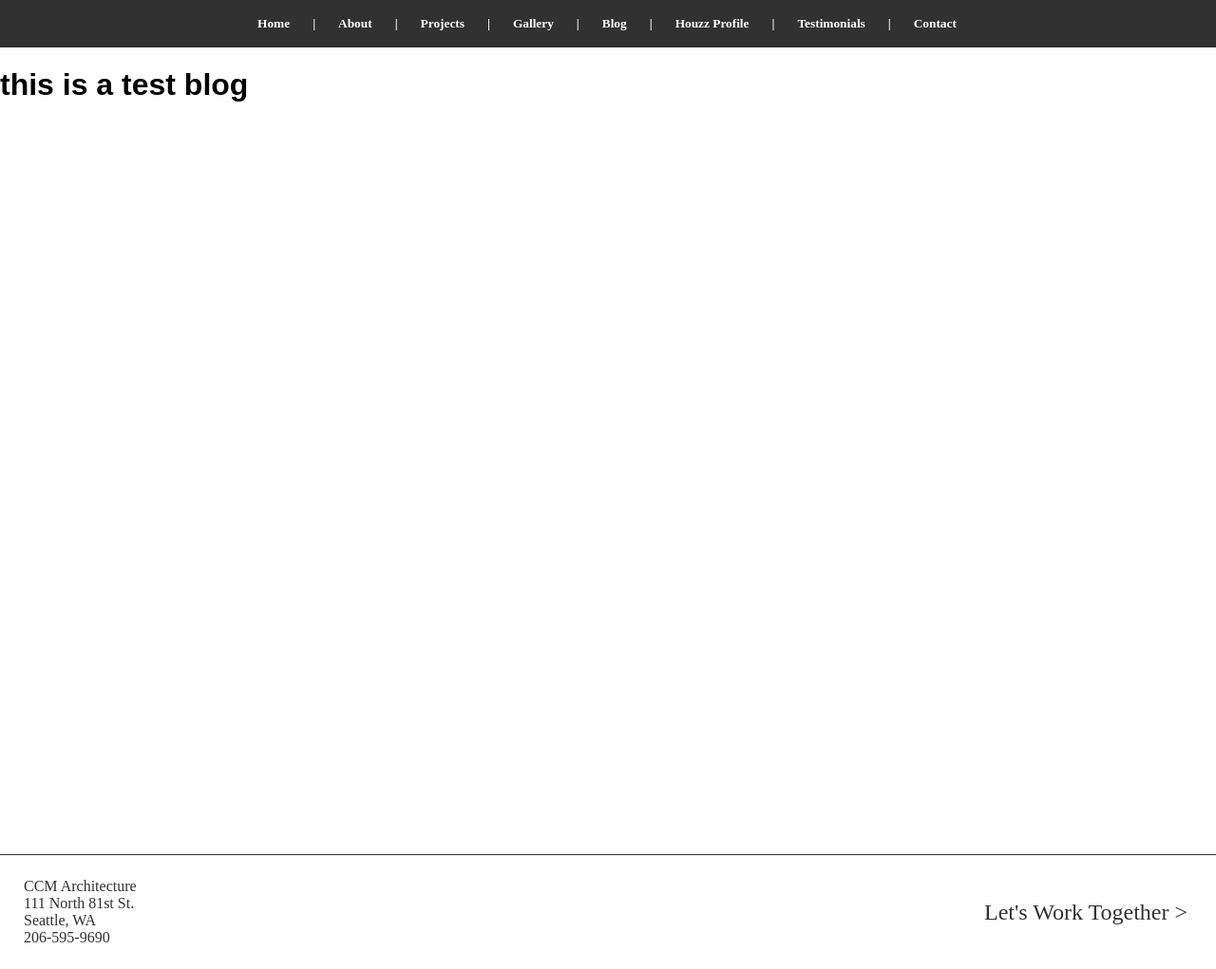
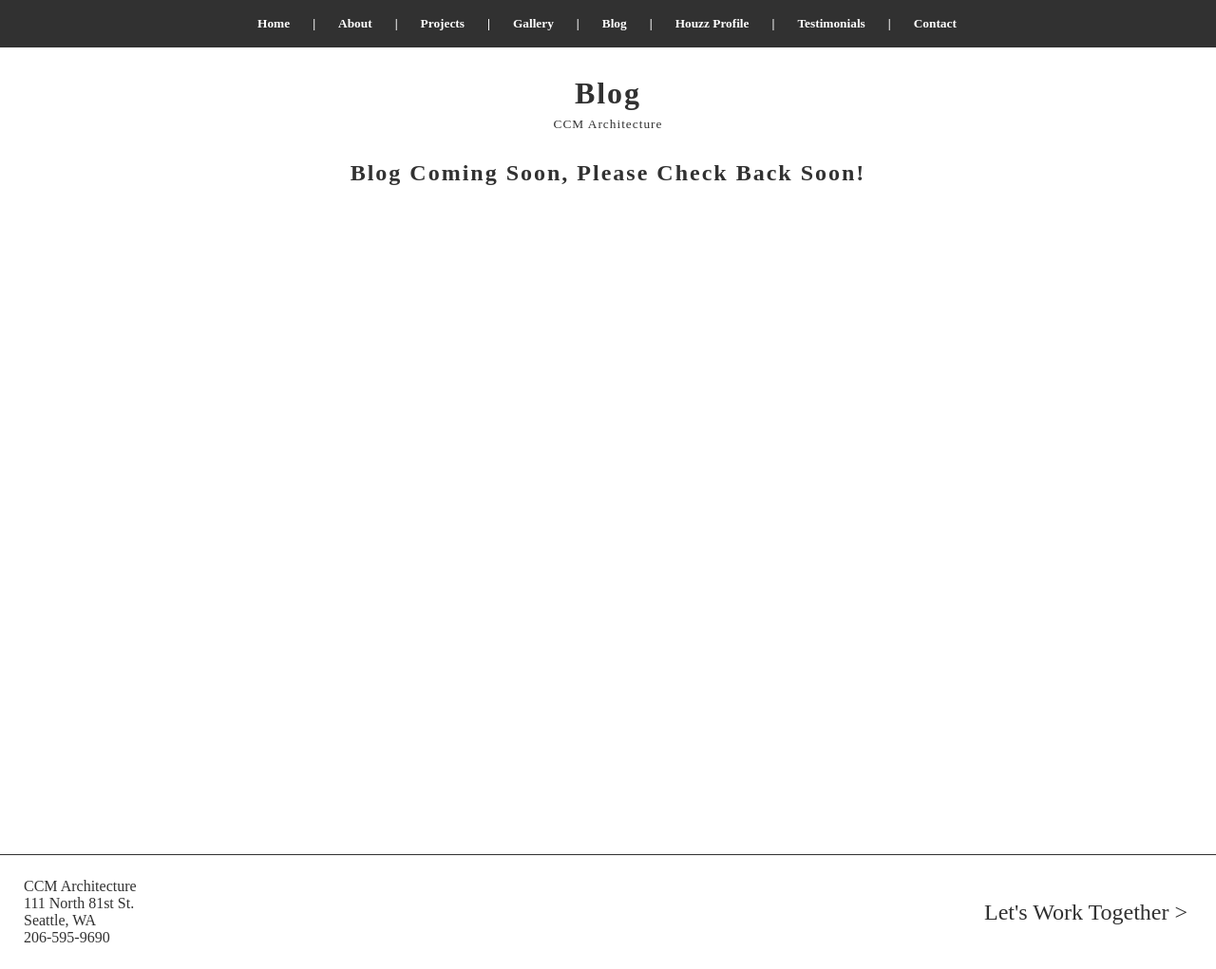
Before and after one commit to quinnmyers/CCM_Architecture, a Jekyll site: the page built from blog.html, in a window 1280 px wide. Shown: the whole page at 95% size. Built offline with Jekyll 4.4.1, drawn with Linux system fonts in a browser that asks for light colours; Markdown is read by kramdown in place of the engine named in the settings.

Commit message:
added blog architecture and placeholder

```diff
--- a/_includes/blog.html
+++ b/_includes/blog.html
@@ -1 +1 @@
-<h1>this is a test blog</h1>
+<section class="blog"><div class="blog-container"><div class="blogpage-title"><h2>Blog</h2><div class="line"></div><h3>CCM Architecture</h3><h2 class="announcement">Blog Coming Soon, Please Check Back Soon!</h2></div><div class="post-1-container"><div class="post-1"><div class="left-column"></div><div class="content-column"></div><div class="right-column"></div></div></div></div></section>
--- a/assets/css/main.css
+++ b/assets/css/main.css
@@ -1424,6 +1424,84 @@ body.lb-disable-scrolling {
       background-position: center;
       background-size: cover; }
 
+.blog {
+  display: -ms-flexbox;
+  display: flex;
+  -ms-flex-direction: column;
+      flex-direction: column;
+  -ms-flex-pack: center;
+      justify-content: center;
+  -ms-flex-align: center;
+      align-items: center;
+  width: 100%;
+  height: auto; }
+  .blog .blog-container {
+    display: -ms-flexbox;
+    display: flex;
+    -ms-flex-direction: column;
+        flex-direction: column;
+    -ms-flex-pack: center;
+        justify-content: center;
+    font-family: "Avenir";
+    width: 900px; }
+    .blog .blog-container .blogpage-title {
+      -ms-flex-pack: center;
+          justify-content: center;
+      -ms-flex-align: center;
+          align-items: center;
+      width: 100%;
+      text-align: center; }
+      .blog .blog-container .blogpage-title h2 {
+        color: #313131;
+        font-size: 24pt;
+        margin: 0;
+        margin-top: 30px;
+        letter-spacing: 2px; }
+      .blog .blog-container .blogpage-title h3 {
+        font-weight: lighter;
+        color: #313131;
+        margin: 0;
+        margin-top: 6px;
+        font-size: 10pt;
+        letter-spacing: 1px; }
+      .blog .blog-container .blogpage-title .announcement {
+        font-size: 18pt; }
+    .blog .blog-container .post-1-container {
+      display: -ms-flexbox;
+      display: flex;
+      -ms-flex-direction: column;
+          flex-direction: column;
+      height: auto;
+      width: 100%;
+      margin-top: 20px; }
+      .blog .blog-container .post-1-container .post-1 {
+        display: -ms-flexbox;
+        display: flex;
+        -ms-flex-direction: row;
+            flex-direction: row;
+        padding: 20px; }
+        .blog .blog-container .post-1-container .post-1 .left-column {
+          display: -ms-flexbox;
+          display: flex;
+          -ms-flex-direction: column;
+              flex-direction: column;
+          height: auto;
+          width: 10%; }
+        .blog .blog-container .post-1-container .post-1 .content-column {
+          display: -ms-flexbox;
+          display: flex;
+          -ms-flex-direction: column;
+              flex-direction: column;
+          height: auto;
+          width: 80%; }
+        .blog .blog-container .post-1-container .post-1 .right-column {
+          display: -ms-flexbox;
+          display: flex;
+          -ms-flex-direction: column;
+              flex-direction: column;
+          height: auto;
+          width: 10%; }
+
 .home-wrap {
   display: -ms-flexbox;
   display: flex;
--- a/assets/css/main.scss
+++ b/assets/css/main.scss
@@ -14,5 +14,6 @@
 @import "3-sections/contact";
 @import "3-sections/projects";
 @import "3-sections/gallery";
+@import "3-sections/blog";
 
 @import "4-layouts/main_layout";
```
Also changed, not shown: _pugfiles/blog.pug (+12 -1 lines), assets/css/3-sections/blog.sass (added, +60 -0 lines), 4 other files.
